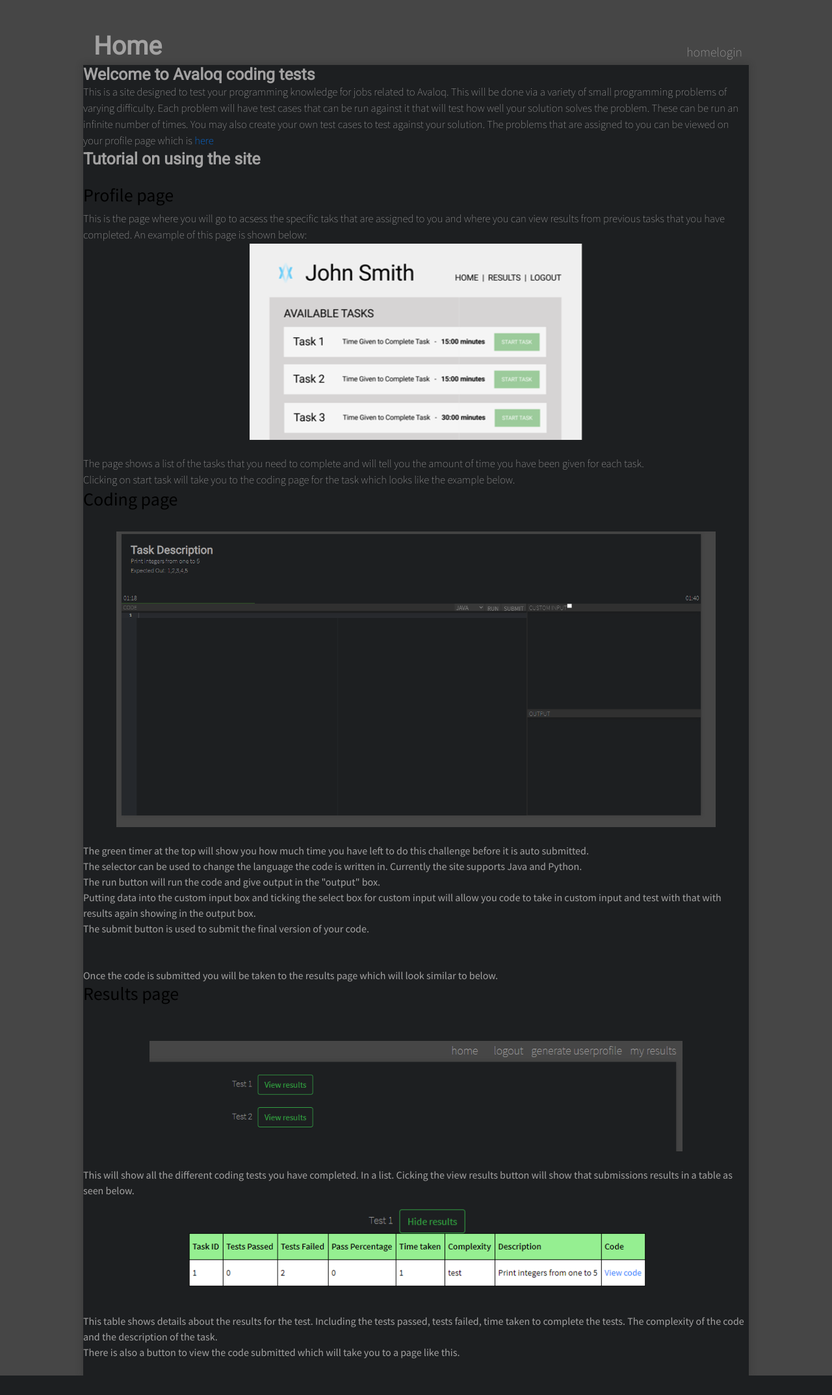
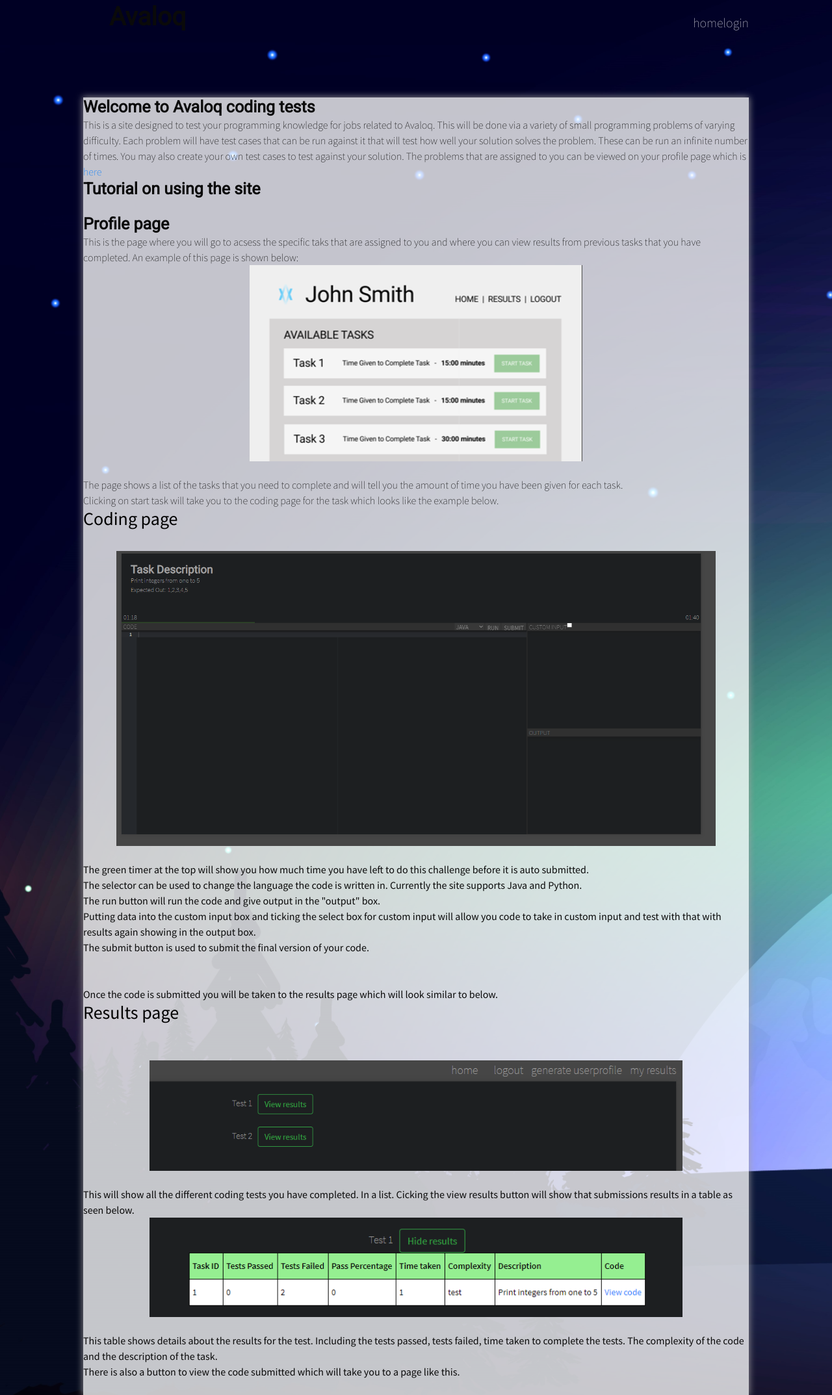
Before and after one commit to Calmac56/Team-project, a Django app: page / in a window 1280 px wide. Shown: the whole page at 65% size. Before the commit the page ends 2117 px from the top, so only its background shows below. Run offline with Django 3.2, Linux system fonts and the light colour scheme; some libraries are stand-ins or nearby versions.

Commit message:
Upload background picture and some styling

```diff
--- a/main/cs14/models.py
+++ b/main/cs14/models.py
@@ -47,7 +47,7 @@ class Results(models.Model):
 
 class Profile(models.Model):
     user = models.OneToOneField(User, on_delete=models.CASCADE)
-    profile_pic = models.ImageField(default = "profile1.png", upload_to='static/images/', blank =True)
+    profile_pic = models.ImageField(default ="profile1.png", upload_to='static/images/', blank =True)
 
     def __str__(self):
         return self.user.username
--- a/main/static/css/base.css
+++ b/main/static/css/base.css
@@ -5,14 +5,14 @@ within the last element indented 1 less than itself.
 global tag styling like h1 and p are done at the bottom.
 */
 :root {
-    --div-color: rgb(29,31,33);
-    --background-color: rgb(70, 70, 70);
+    --div-color: rgba(255, 255, 255, 0.767);
+    --background-color: rgb(255, 255, 255);
     --highlight-color: rgb(148, 183, 212);
     --highlight-color2: rgb(103, 110, 141);
     --alt-color: rgb(44,44,44);
     --alt-color2: rgb(46, 78, 39);
-    --text-color: rgb(163, 162, 162);
-    --text-alt-color: rgb(219, 219, 219);
+    --text-color: rgb(10, 10, 10);
+    --text-alt-color: rgb(44, 43, 43);
     --timer: 0%;
 }
 
@@ -21,6 +21,11 @@ body {
     margin: 0 !important;
     font-family: 'Source Sans Pro', sans-serif !important;
     background-color: var(--background-color) !important;
+    background-image: url('../images/background2.jpg')!important;
+
+    background-repeat: no-repeat;
+    background-size: cover;
+
 }
 
     .bodyContainer {
@@ -37,10 +42,8 @@ body {
         .header {
             display: flex;
             flex-direction: row;
-            min-height: 100px;
-            padding-bottom: 5px;
-            margin-left: 16px;
-            margin-right: 10px;
+            min-height: 150px;
+            padding-bottom: 100px;
         }
 
             .logo {
@@ -59,6 +62,7 @@ body {
                 display: flex;
                 width: 50%;
                 align-items: flex-end;
+                color: azure;
             }
 
             .navBar {
@@ -86,7 +90,7 @@ body {
 
 
             .navLink {
-                color: var(--text-color);
+                color:  rgba(255, 255, 255, 0.767);
                 font-size: 20px;
                 font-size: calc(100% + 0.3vw);
                 font-weight: 300;
@@ -103,10 +107,10 @@ body {
             display: flex;
             flex-direction: column;
             width: 100%;
-            min-height:300px;
+            min-height:600px;
             background-color: var(--div-color);
             color: var(--text-color);
-            box-shadow: 0px 0px 10px 1px rgba(39, 39, 39, 0.3);
+            box-shadow: 0px 0px 10px 1px rgba(163, 160, 160, 0.801);
 
         }
 
@@ -119,7 +123,7 @@ body {
 h1 {
     margin: 0px !important;
     font-family: 'Roboto', sans-serif !important;
-    font-size: 50px !important;
+    font-size: 100px !important;
     font-weight: 600 !important;
     font-size: calc(100% + 1.8vw) !important;
     color: var(--text-color) !important;
@@ -129,7 +133,7 @@ h2 {
     margin: 0px !important;
     font-family: 'Roboto', sans-serif !important;
     font-weight: 800 !important;
-    font-size: 25px !important;
+    font-size: 100px !important;
     font-size: calc(100% + 0.7vw) !important;
     color: var(--text-color) !important;
 }
@@ -142,5 +146,5 @@ p {
     font-weight: 300 !important;
     margin: 0px !important;
     color: var(--text-color) !important;
-    font-size: calc(100% + 0.05vw) !important;
+    font-size: calc(100% + 0.vw) !important;
 }
--- a/main/static/css/index.css
+++ b/main/static/css/index.css
@@ -2,5 +2,4 @@
     display: block;
     margin-left: auto;
     margin-right: auto;
-
 }
--- a/main/templates/cs14/base.html
+++ b/main/templates/cs14/base.html
@@ -26,11 +26,15 @@
     {% endblock %}
   </title>
 </head>
+
 <body>
   <!--body_container is the main middle column holding all
   elements of the website-->
   <div class="bodyContainer">
     <div class="header">
+      <!--logo holder; needs updated to contain real logo-->
+      <div class="logo">
+      </div>
       <!--page title holder; should containt block as so title
       is give for each page-->
       <div class="title">
--- a/main/templates/cs14/index.html
+++ b/main/templates/cs14/index.html
@@ -5,7 +5,7 @@
 {% endblock %}
 
 {% block title2_block %}
-Home
+Avaloq
 {% endblock %}
 
 {% block body_block %}
@@ -24,7 +24,7 @@ your own test cases to test against your solution. The problems that are assigne
 
 <h2> Tutorial on using the site </h2>
 <br>
-<h3> Profile page</h3>
+<h2> Profile page</h2>
 <p> This is the page where you will go to acsess the specific taks that are assigned to you and where you can view results from previous tasks that you have completed. An example of this page is shown below:
     <br>
     <img src="{% static "images/profile.png"%}" style="width: 50%; height: auto;" class=images>
```
Also changed, not shown: main/static/images/background2.jpg (added).
